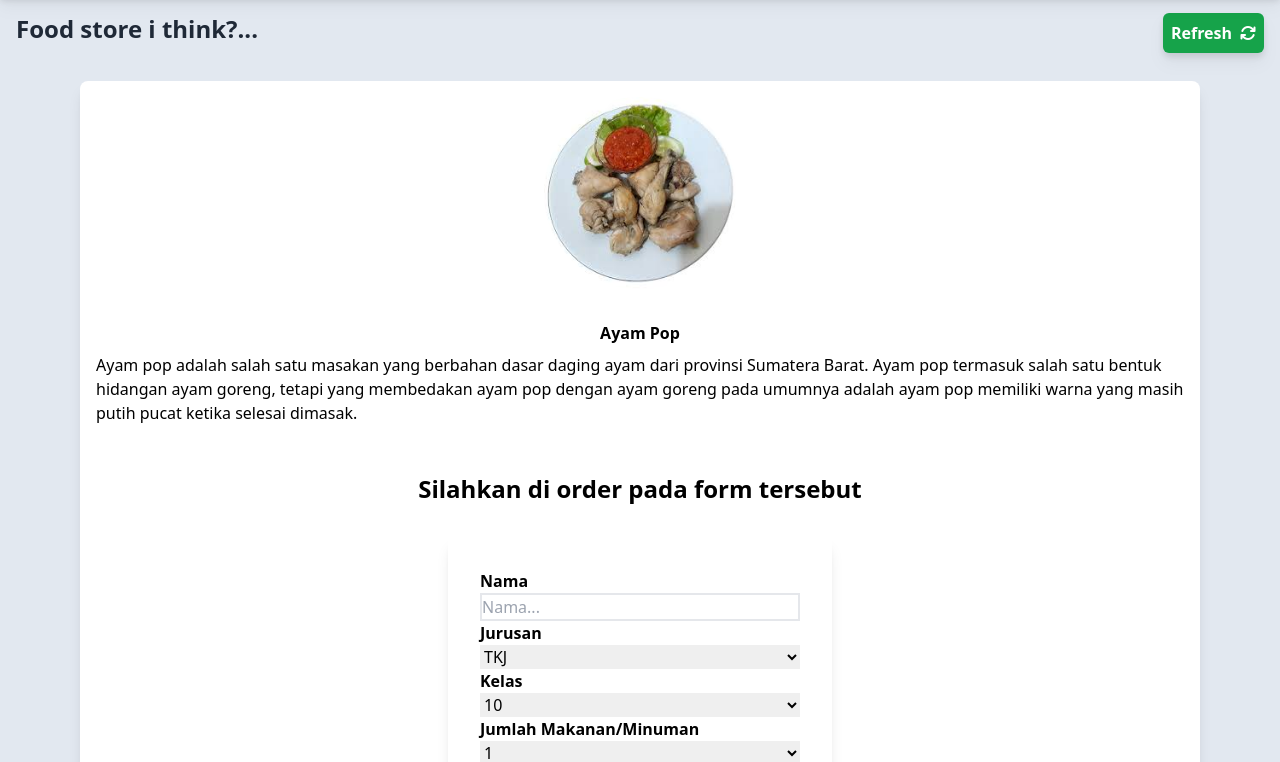
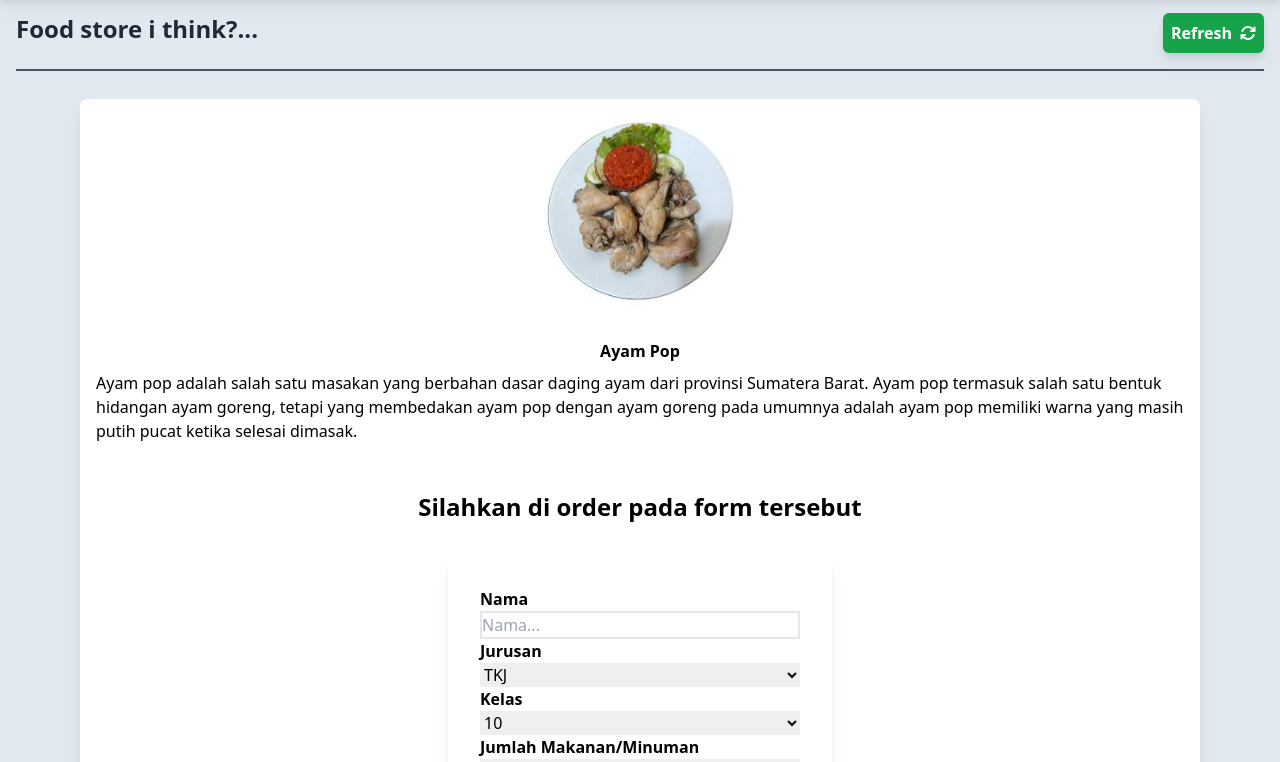
Before and after one commit to verticalism/bisnis-makanan, a website: page ayam_pop.html in a window 1280 px wide. Shown: the part 59-821 px from the top of the page. Drawn offline with Linux system fonts and the light colour scheme.

Commit message:
add line at top container

```diff
--- a/ayam_pop.html
+++ b/ayam_pop.html
@@ -45,12 +45,12 @@
                 </div>
             </div>
             <!-- peringatan -->
-            <!-- <div class="flex items-center justify-center px-4 border-t-2 border-gray-600 mx-4">
-                <div class="warning w-96 p-2 rounded-md bg-red-700 flex items-center flex-col justify-center mt-10">
+            <div class="flex items-center justify-center px-4 border-t-2 border-gray-600 mx-4">
+                <!-- <div class="warning w-96 p-2 rounded-md bg-red-700 flex items-center flex-col justify-center mt-10">
                     <h1 class="font-bold text-white w-fit text-center">Barang yang anda liat hanyalah ilustrasi semata!. kondisi di lapangan bisa jauh berbeda dengan yang ada di foto.</h1>
                     <p class=" text-white text-center italic">"Pemesanan ayam pop akan berakhir pada Jam 15:00 sor dan Pemesanan makanan/minuman lain akan berakhir pada Jam 20.00 malam pada tanggal <span class="font-bold">1 Februari 2024</span>"</p>
-                </div>
-            </div> -->
+                </div> -->
+            </div>
             <!-- barang container -->
             <div class="link-1 flex gap-3 p-3 justify-center md:px-20 flex-col pb-20">
                 <div class="img w-full bg-white shadow-lg flex flex-col rounded-lg">
```
Also changed, not shown: es_jeruk.html (+4 -4 lines), index.html (+4 -4 lines), sala_lauak.html (+4 -4 lines).
